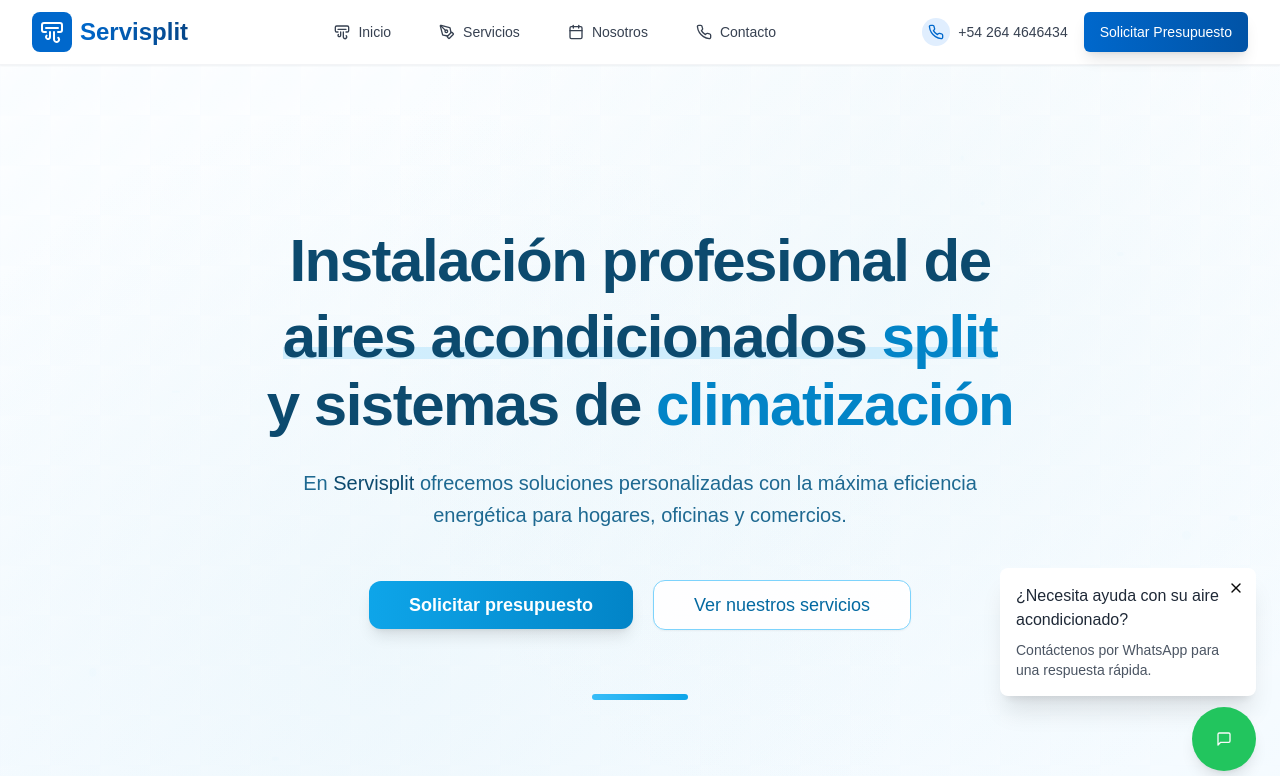
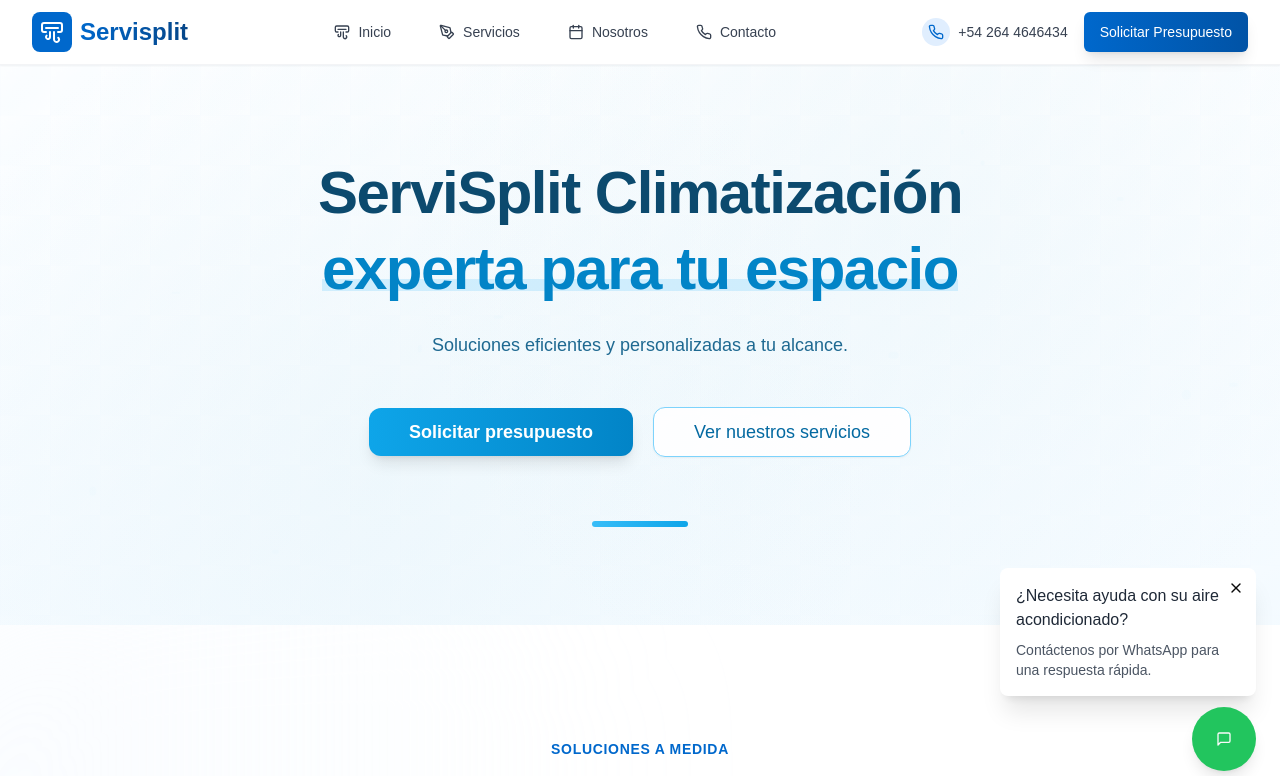
Before and after one commit to LeoGittt/servisplit, a Next.js app: page / in a window 1280 px wide. Shown: the top 776 px of the page. Built offline with nearby package versions, Linux system fonts and the light colour scheme.

Commit message:
Update hero.tsx

```diff
--- a/components/hero.tsx
+++ b/components/hero.tsx
@@ -9,7 +9,7 @@ export default function Hero() {
   return (
     <section
       id="hero"
-      className="relative min-h-screen flex items-center justify-center text-sky-950 overflow-hidden"
+      className="relative py-20 sm:py-24 min-h-[70vh] flex items-center justify-center text-sky-950 overflow-hidden"
       style={{
         background: `
           linear-gradient(to right, rgba(191, 221, 255, 0.15) 1px, transparent 1px),
@@ -36,33 +36,29 @@ export default function Hero() {
         }}
       />
 
-      <div className="container px-6 relative z-10 text-center max-w-5xl">
+      <div className="container px-6 relative z-10 text-center max-w-5xl mx-auto">
         <motion.h1
-          className="text-4xl sm:text-3xl md:text-6xl font-extrabold tracking-tight leading-tight text-sky-900"
+          className="text-3xl sm:text-5xl md:text-6xl font-extrabold tracking-tight leading-tight text-sky-900"
           initial={{ opacity: 0, y: 20 }}
           animate={{ opacity: 1, y: 0 }}
           transition={{ duration: 0.8 }}
         >
-          <span className="block">Instalación profesional de</span>
-          <span className="relative inline-block mt-4">
-            <span className="relative z-10">
-              aires acondicionados{" "}
-              <span className="text-sky-600">split</span>
+          <span className="block">ServiSplit Climatización</span>
+          <span className="relative inline-block mt-2 sm:mt-4">
+            <span className="relative z-10 font-extrabold text-sky-600">
+              experta para tu espacio
             </span>
-            <span className="absolute bottom-2 left-0 w-full h-3 bg-sky-200/60 z-0"></span>
+            <span className="absolute bottom-1 sm:bottom-2 left-0 w-full h-2 sm:h-3 bg-sky-200/60 z-0"></span>
           </span>
-          <span className="block mt-2">y sistemas de <span className="text-sky-600">climatización</span></span>
         </motion.h1>
 
         <motion.p
-          className="mt-8 text-xl text-sky-800/90 font-light max-w-3xl mx-auto leading-relaxed"
+          className="mt-6 sm:mt-8 text-base sm:text-lg text-sky-800/90 font-light max-w-xl mx-auto leading-relaxed"
           initial={{ opacity: 0, y: 20 }}
           animate={{ opacity: 1, y: 0 }}
           transition={{ duration: 0.8, delay: 0.2 }}
         >
-          En <strong className="text-sky-900 font-medium">Servisplit</strong>{" "}
-          ofrecemos soluciones <span className="font-medium">personalizadas</span> con la máxima{" "}
-          <span className="font-medium">eficiencia energética</span> para hogares, oficinas y comercios.
+          Soluciones eficientes y personalizadas a tu alcance.
         </motion.p>
 
         <motion.div
```
